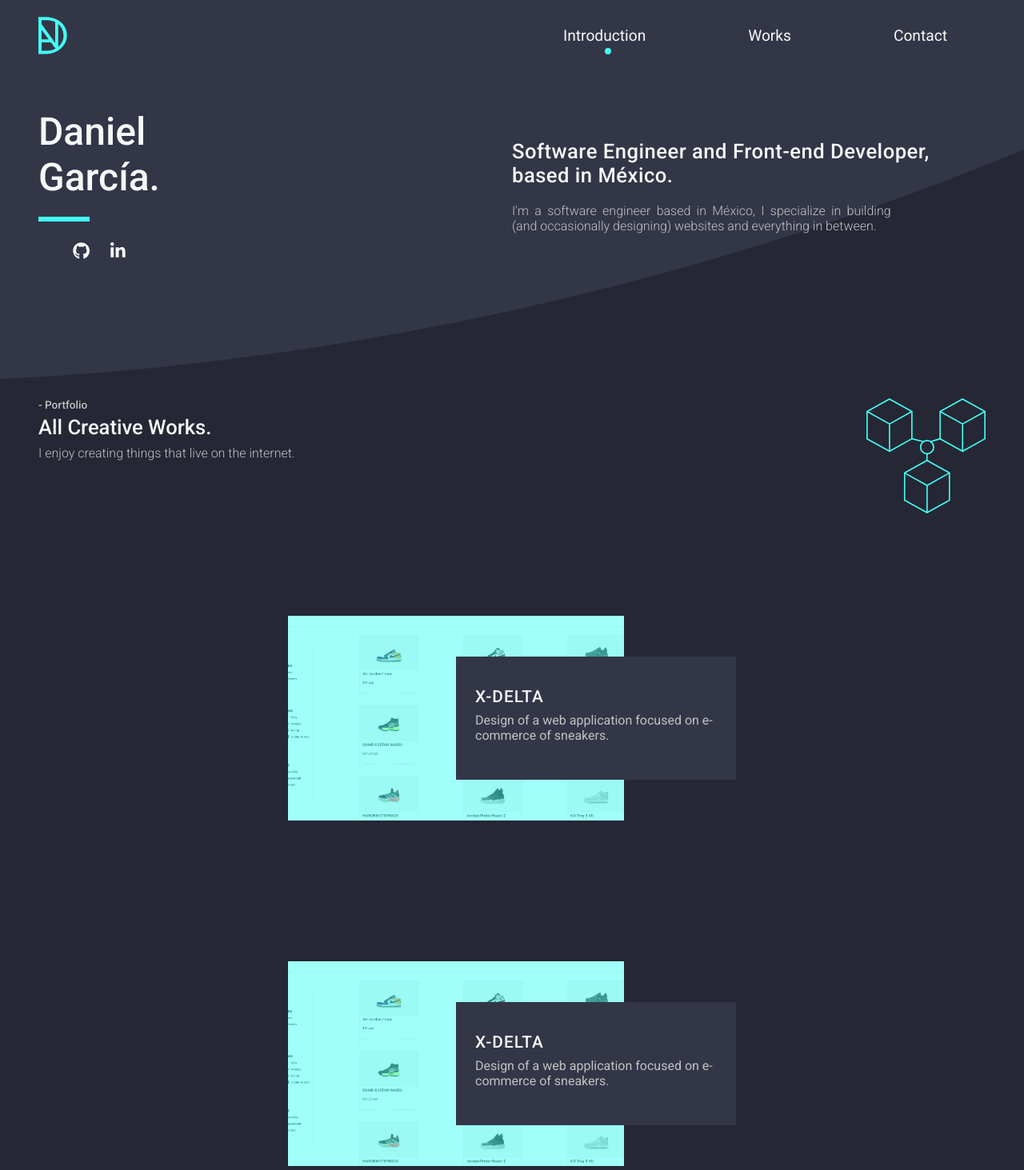
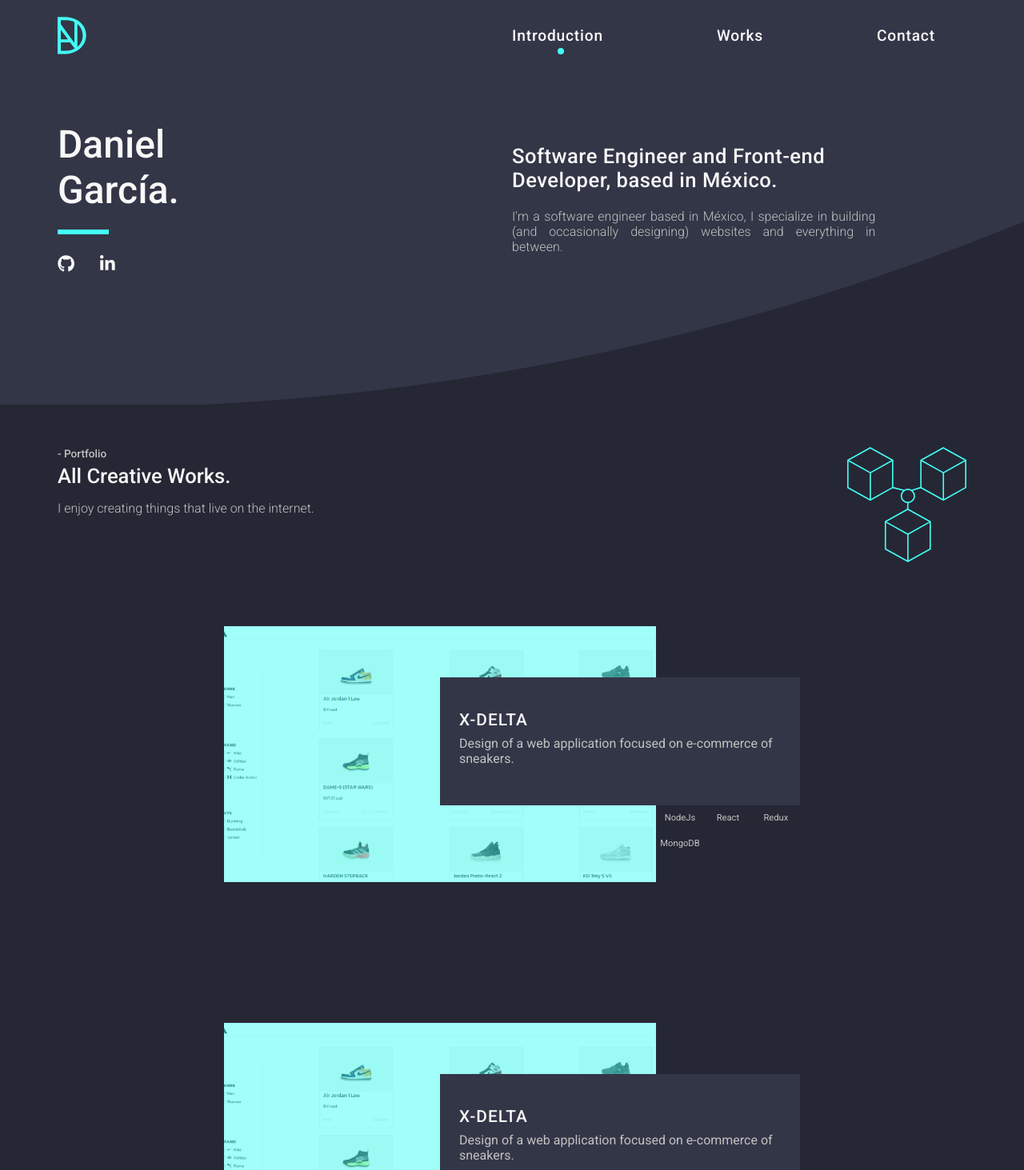
Before and after one commit to danReact/portfolio, a React (Create React App) app: page / in a window 1280 px wide. Shown: the top 1463 px of the page at 80% size. Built offline with nearby package versions, Linux system fonts and the light colour scheme.

Commit message:
responsive design finished

```diff
--- a/src/components/Footer.js
+++ b/src/components/Footer.js
@@ -10,7 +10,9 @@ function Footer() {
           <img src="/media/logo.svg" alt="logo" />
         </div>
         <div className="footer-text">Thanks For Scrolling</div>
-        <Media />
+        <div className="media-footer">
+          <Media />
+        </div>
       </div>
     </div>
   );
--- a/src/components/Introduction.js
+++ b/src/components/Introduction.js
@@ -13,7 +13,9 @@ function Introduction() {
           <div className="line">
             <span></span>
           </div>
-          <Media />
+          <div className="media">
+            <Media />
+          </div>
         </div>
         <div className="information">
           <div className="infoTitle">
--- a/src/components/Media.js
+++ b/src/components/Media.js
@@ -3,7 +3,7 @@ import "./style/media.css";
 
 function Media() {
   return (
-    <div className="media">
+    <>
       <a href="https://github.com/zrDan" target="blank">
         <i className="fab fa-github fa-lg"></i>
       </a>
@@ -13,7 +13,7 @@ function Media() {
       >
         <i className="fab fa-linkedin-in fa-lg"></i>
       </a>
-    </div>
+    </>
   );
 }
 
--- a/src/components/style/contact.css
+++ b/src/components/style/contact.css
@@ -166,3 +166,28 @@ textarea#styled {
     width: 100%;
   }
 }
+
+@media screen and (min-width: 1152px) {
+  .contact-container {
+    padding: 1.8rem 0 3rem 0;
+    display: grid;
+    grid-template-columns: repeat(2, 50%);
+  }
+
+  .contact-info {
+    margin: 0 0 0 4.5rem;
+  }
+
+  .contact-title {
+    font-size: 1.6rem;
+    margin-bottom: 1rem;
+  }
+
+  .contact-description p {
+    margin-top: 1rem;
+  }
+
+  .contact-form {
+    margin: 0 8rem;
+  }
+}
--- a/src/components/style/footer.css
+++ b/src/components/style/footer.css
@@ -36,12 +36,4 @@
     letter-spacing: 1px;
     font-size: 1rem;
   }
-
-  .media {
-    justify-content: center;
-  }
-
-  .media > a {
-    margin: 0 0.8rem;
-  }
 }
--- a/src/components/style/intro.css
+++ b/src/components/style/intro.css
@@ -83,15 +83,6 @@
     width: 4rem;
   }
 
-  .media {
-    justify-content: flex-start;
-    margin: 1rem 0;
-  }
-
-  .media > a {
-    margin: 0 2rem 0 0;
-  }
-
   .information {
     padding: 2rem 0;
     margin: 0;
@@ -109,3 +100,18 @@
     font-size: 1rem;
   }
 }
+
+@media screen and (min-width: 1152px) {
+  .introContainer {
+    background-size: 80%;
+    background-position: right bottom;
+  }
+
+  .info {
+    margin: 0 4.5rem;
+  }
+
+  .infoUser {
+    padding: 3rem 0;
+  }
+}
--- a/src/components/style/media.css
+++ b/src/components/style/media.css
@@ -10,3 +10,29 @@
   margin: 0 0.8rem;
   color: var(--white);
 }
+
+/*  */
+
+.media-footer {
+  display: flex;
+  justify-content: center;
+  height: 2rem;
+  align-items: center;
+  margin: 1rem 0;
+}
+
+.media-footer > a {
+  margin: 0 0.8rem;
+  color: var(--white);
+}
+
+@media screen and (min-width: 768px) {
+  .media {
+    justify-content: flex-start;
+    margin: 1rem 0;
+  }
+
+  .media > a {
+    margin: 0 2rem 0 0;
+  }
+}
--- a/src/components/style/navbar.css
+++ b/src/components/style/navbar.css
@@ -109,5 +109,31 @@ nav {
     align-items: center;
     margin: 0;
     width: 100%;
+    font-weight: 500;
+    letter-spacing: 0.8px;
   }
 }
+
+@media screen and (min-width: 1152px) {
+  .brand {
+    margin: 0 0 0 4.5rem;
+  }
+
+  .nav-options {
+    margin: 0 4.5rem 0 0;
+  }
+
+  .options {
+    justify-content: flex-start;
+  }
+
+  .options > a {
+    margin: 0 20% 0 0;
+  }
+}
+
+@media screen and (min-width: 1280px) {
+  .options > a {
+    margin: 0 25% 0 0;
+  }
+}
--- a/src/components/style/works.css
+++ b/src/components/style/works.css
@@ -164,3 +164,58 @@
     font-size: 1rem;
   }
 }
+
+@media screen and (min-width: 1152px) {
+  .work-container {
+    padding: 1.8rem 0;
+  }
+
+  .work-info {
+    margin: 0 4.5rem;
+  }
+
+  .work-title {
+    margin-bottom: 1rem;
+  }
+
+  .projects-container {
+    margin: 0 4.5rem;
+  }
+
+  .project {
+    height: 20rem;
+    width: 45rem;
+  }
+
+  .project-presentation span {
+    cursor: pointer;
+  }
+
+  span:hover {
+    opacity: 0;
+  }
+
+  .project-description {
+    grid-row-start: 3;
+    grid-row-end: 8;
+  }
+
+  .project-tools {
+    visibility: visible;
+    grid-row-start: 8;
+    grid-row-end: 11;
+    grid-column-start: 7;
+    grid-column-end: 9;
+    color: var(--gray);
+    font-size: 0.7rem;
+    display: grid;
+    grid-template-columns: repeat(3, 33.3%);
+    grid-template-rows: repeat(3, 33.3%);
+  }
+
+  .project-tools > div {
+    display: flex;
+    justify-content: center;
+    align-items: center;
+  }
+}
--- a/src/global.css
+++ b/src/global.css
@@ -15,4 +15,17 @@ body {
   margin: 0;
   padding: 0;
   font-family: "Roboto", sans-serif;
+  scroll-behavior: smooth;
 }
+
+@media screen and (min-width: 1280px) {
+  body::-webkit-scrollbar {
+    width: 5px; /* width of the entire scrollbar */
+    background-color: var(--dark-blue);
+  }
+
+  body::-webkit-scrollbar-thumb {
+    background-color: var(--light-blue); /* color of the scroll thumb */
+    border-radius: 20px; /* roundness of the scroll thumb */
+  }
+}
```
